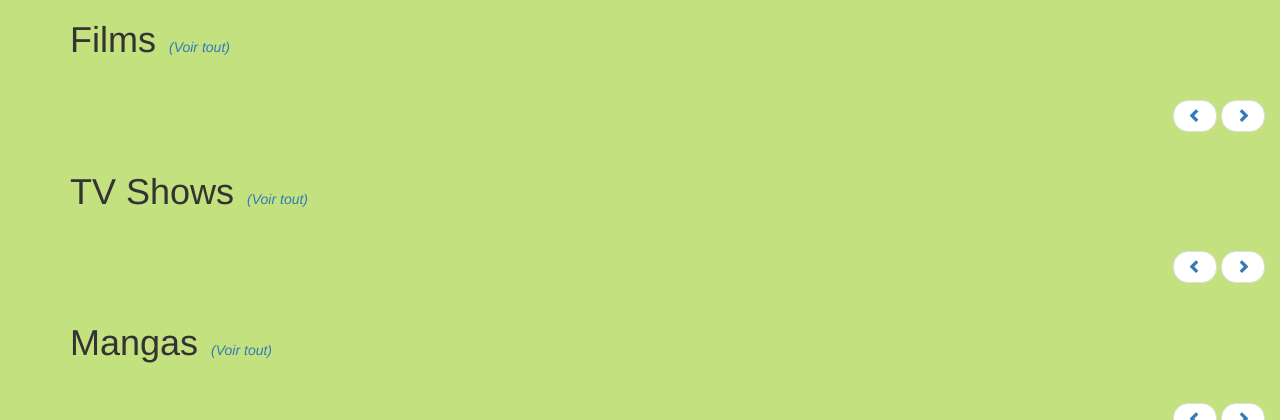
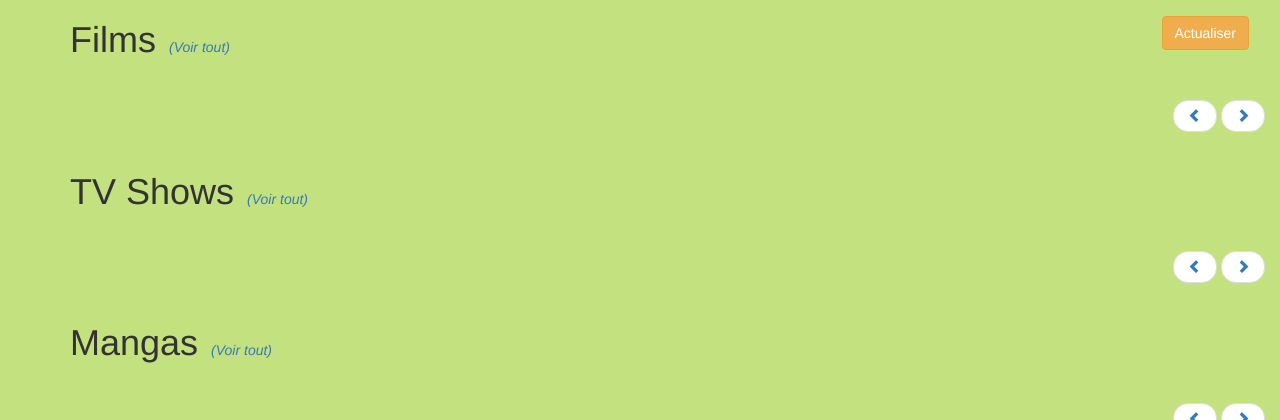
Before and after one commit to dsteinberger/scrapddl, a Flask app: template scrapddl/templates/home.html in a window 1280 px wide. Shown: the top 420 px of the page. Run offline with Flask 2, Linux system fonts and the light colour scheme; the template is opened without the code that fills it, so the values that code supplies are empty; parts of the project's set-up code (start-up, migrations or seed data) failed here and were passed over; some libraries are stand-ins or nearby versions.

Commit message:
Add btn refresh

```diff
--- a/scrapddl/main.py
+++ b/scrapddl/main.py
@@ -36,6 +36,15 @@ def home():
                            tvshows=process.tvshows_group_items.renderer(),
                            mangas=process.manga_group_items.renderer())
 
+@app.route("/refresh")
+def refresh():
+    process = Process()
+    process.process()
+    simplecache.set("process", process, CACHE_TIMEOUT)
+    return render_template('home.html',
+                           movies=process.movies_group_items.renderer(),
+                           tvshows=process.tvshows_group_items.renderer(),
+                           mangas=process.manga_group_items.renderer())
 
 @app.route("/movies")
 def movies():
--- a/scrapddl/static/main.css
+++ b/scrapddl/static/main.css
@@ -33,6 +33,10 @@ body{
     font-size: 14px;
     font-style: italic;
     margin-left: 3px;
+}
+a.refresh{
+    float: right;
+    margin: 16px;
 }
 
 .thumbnails li> .fff .caption {
--- a/scrapddl/templates/home.html
+++ b/scrapddl/templates/home.html
@@ -4,6 +4,7 @@
     <div class="container-fluid home-page">
         <div class="col-xs-12">
             <div class="row">
+                <a href="/refresh" class="btn btn-warning refresh">Actualiser</a>
                 <h1>Films <a class="title-link" href="/movies">(Voir tout)</a></h1>
                 <div class="carousel slide" id="moviesCarousel" data-interval="false" data-wrap="false">
 
```
